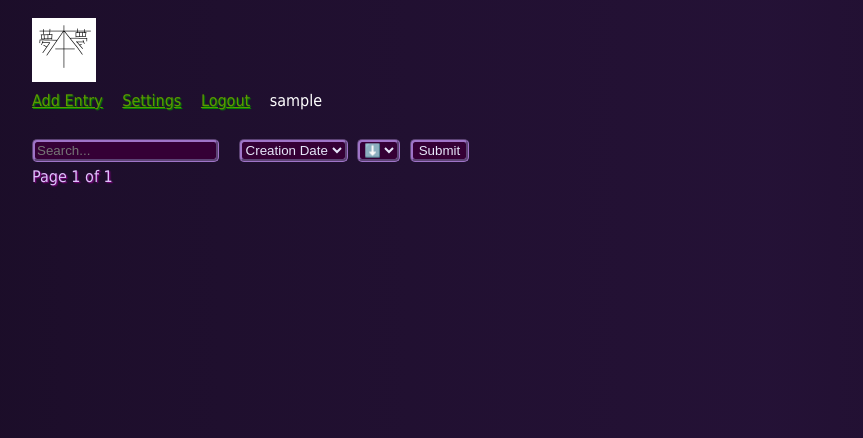
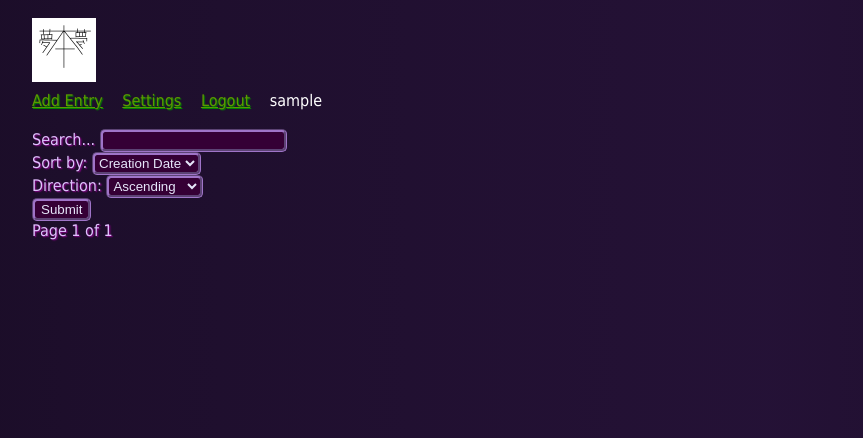
Before and after one commit to EscapeNumber001/dream-journal, a Django app: page /entry_list in a window 1280 px wide. Shown: the top 438 px of the page, without its empty margins (32-895 px from the left). Run offline with Django 5.2, Linux system fonts and the light colour scheme; the visitor is signed in with stand-in values (Sample User, id 1); data that the repository does not hold is empty.

Commit message:
Search now uses Django forms instead of HTTP parms

```diff
--- a/hello/forms.py
+++ b/hello/forms.py
@@ -1,5 +1,16 @@
 from django import forms
 from .models import Entry
+
+SORTING_METHODS = {
+    "creation_datetime": "Creation Date",
+    "last_edit_datetime": "Last Edited",
+    "entry_text_wordcount": "Word Count",
+}
+
+SORTING_DIRECTIONS = {
+    "-": "Descending",
+    "": "Ascending",
+}
 
 class AddOrEditEntryForm(forms.ModelForm):
     class Meta:
@@ -8,3 +19,9 @@
     entry_title = forms.CharField(label="", max_length=200, initial="Title")
     is_secret = forms.BooleanField(required=False)
     entry_text = forms.CharField(label="", widget=forms.Textarea)
+
+
+class EntrySearchForm(forms.Form):
+    query_text = forms.CharField(label="Search...", required=False)
+    sort_by = forms.ChoiceField(label="Sort by", choices=SORTING_METHODS, initial=SORTING_METHODS["creation_datetime"], required=False)
+    sort_dir = forms.ChoiceField(label="Direction", choices=SORTING_DIRECTIONS, initial=SORTING_DIRECTIONS["-"], required=False)
--- a/hello/templates/entry_list.html
+++ b/hello/templates/entry_list.html
@@ -9,17 +9,9 @@
 
     <body>
         {% include 'navbar.html' %}
+
         <form action="{% url 'entry_list' %}" method="get">
-            <input class="navbar-item" name="q" type="search" placeholder="Search..." />
-            <select class="navbar-item" name="sort_by" style="margin-right: 5px;">
-                <option value="CreationDate">Creation Date</option>
-                <option value="LastEditDate">Last Edited</option>
-                <option value="WordCount">Word Count</option>
-            </select>
-            <select class="navbar-item" name="sort_direction" style="margin-right: 5px;">
-                <option value="Descending">⬇️</option>
-                <option value="Ascending">⬆️</option>
-            </select>
+            {{ search_form }}
             <input type="submit" style="margin-left:0px;">
         </form>
 
--- a/hello/templates/index.html
+++ b/hello/templates/index.html
@@ -1,5 +1,9 @@
 <!DOCTYPE html>
 
 <html>
-    Placeholder homepage.
+    <body>
+        {% include 'navbar.html' %}
+        <h1>Welcome!</h1>
+        <a href="/entry_list">Entry list...</a>
+    </body>
 </html>
--- a/hello/views.py
+++ b/hello/views.py
@@ -8,7 +8,7 @@
 from django.core.paginator import Paginator
 from django.core.files import File
 
-from .forms import AddOrEditEntryForm
+from .forms import AddOrEditEntryForm, EntrySearchForm
 from .models import Entry
 from mysite import settings
 
@@ -20,11 +20,6 @@
     "CreationDate": "creation_datetime",
     "LastEditDate": "last_edit_datetime",
     "WordCount": "entry_text_wordcount",
-}
-
-SORTING_DIRECTIONS = {
-    "Descending": "-",
-    "Ascending": "",
 }
 
 # Helper functions
@@ -75,36 +70,34 @@
 
 @login_required
 def entry_list(request):
-    orderby = "creation_datetime"
-    direction = "-"
+    sort_by = "creation_datetime"
+    sort_dir = "-"
     page_num = 1
     search_query = ""
 
-    if "sort_direction" in request.GET:
-        direction = SORTING_DIRECTIONS.get(request.GET["sort_direction"])
+    searchf = EntrySearchForm(request.GET)
 
-    if "sort_by" in request.GET:
-        orderby = SORTING_METHODS.get(request.GET["sort_by"])
+    if searchf.is_valid():
+        search_query = searchf.cleaned_data["query_text"]
+        sort_dir = searchf.cleaned_data["sort_dir"]
 
-    if "page_num" in request.GET:
-        page_num = int(request.GET["page_num"])
+        if searchf.cleaned_data["sort_by"] != "":
+            sort_by = sort_dir + searchf.cleaned_data["sort_by"]
+        else:
+            sort_by = sort_dir + "creation_datetime"
+        print(sort_by)
 
-    # FIXME: This may be vulnerable to XSS
-    if "q" in request.GET:
-        search_query = request.GET["q"]
-
-    orderby = direction + orderby
 
     all_entries = Entry.objects.filter(owner__exact=request.user)\
         .filter(entry_text__icontains=search_query)\
-        .order_by(orderby)
+        .order_by(sort_by)
     secret_entries_enabled = request.session.get('secretentries', False)
     if not secret_entries_enabled:
         all_entries = all_entries.filter(is_secret__exact=False)
     p = Paginator(all_entries, 200)
     page_obj = p.get_page(page_num)
 
-    return render(request, "entry_list.html", {'all_entries': p.page(page_num), 'page_obj': page_obj} )
+    return render(request, "entry_list.html", {'all_entries': p.page(page_num), 'page_obj': page_obj, 'search_form': searchf} )
 
 
 @login_required
```
Also changed, not shown: 1 other file.
